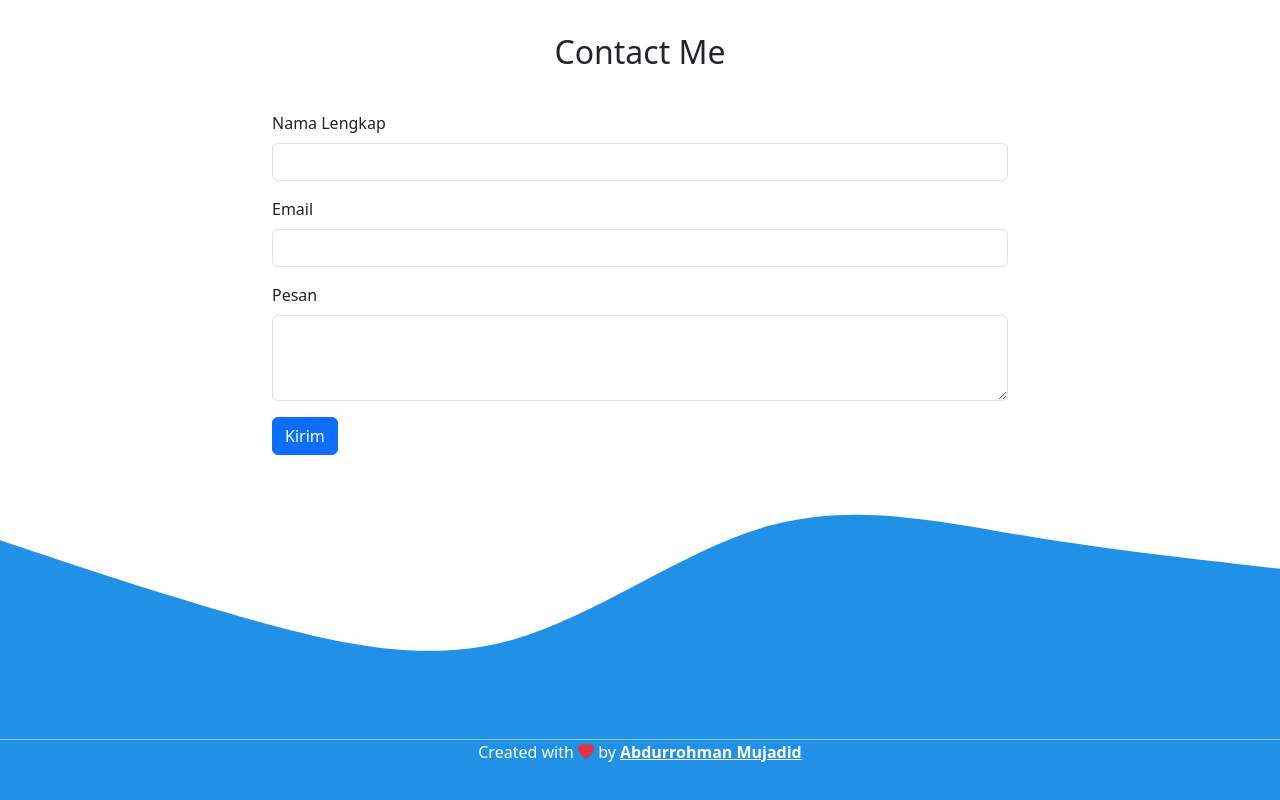
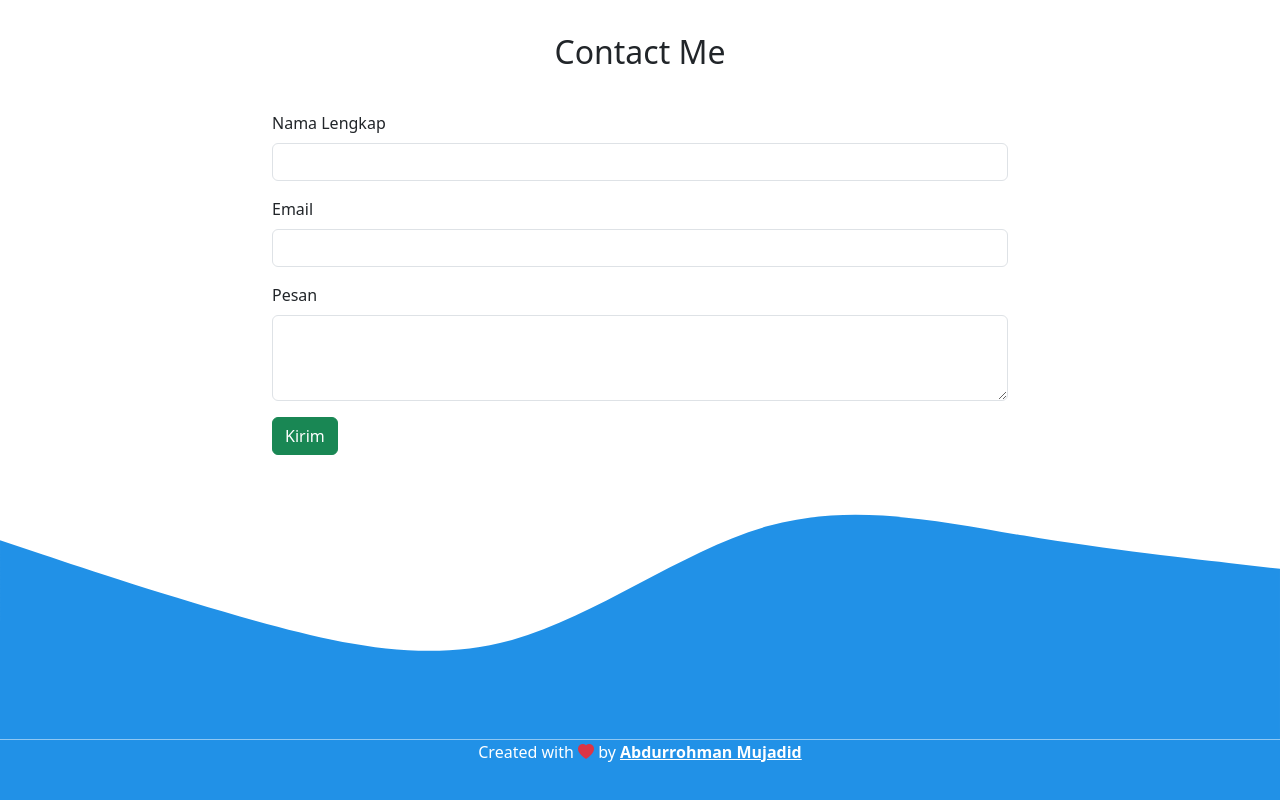
Before and after one commit to AbdurrohmanMujadid/Mujadid.github.io, a plain HTML site: page index.html in a window 1280 px wide. Shown: the part 2532-3332 px from the top of the page. Drawn offline with nearby package versions, Linux system fonts and the light colour scheme.

Commit message:
mengubah warna button menjadi hijau

```diff
--- a/index.html
+++ b/index.html
@@ -65,7 +65,8 @@
                         tempora modi ut repudiandae iste cupiditate similique distinctio.</p>
                 </div>
                 <div class="col-md-4">
-                <p>Lorem ipsum, dolor sit amet consectetur adipisicing elit. Perferendis voluptatem, in, dolorum vitae
+                    <p>Lorem ipsum, dolor sit amet consectetur adipisicing elit. Perferendis voluptatem, in, dolorum
+                        vitae
                         sapiente necessitatibus molestiae ut ipsum vel amet nulla cumque temporibus, sed ullam!</p>
                 </div>
             </div>
@@ -165,18 +166,23 @@
                             <label for="pesan" class="form-label">Pesan</label>
                             <textarea class="form-control" id="pesan" rows="3"></textarea>
                         </div>
-                        <button type="submit" class="btn btn-primary">Kirim</button>
+                        <button type="submit" class="btn btn-success">Kirim</button>
                     </form>
                 </div>
             </div>
         </div>
-        <svg xmlns="http://www.w3.org/2000/svg" viewBox="0 0 1440 320"><path fill="rgb(33, 145, 231)" fill-opacity="1" d="M0,96L48,112C96,128,192,160,288,186.7C384,213,480,235,576,208C672,181,768,107,864,80C960,53,1056,75,1152,90.7C1248,107,1344,117,1392,122.7L1440,128L1440,320L1392,320C1344,320,1248,320,1152,320C1056,320,960,320,864,320C768,320,672,320,576,320C480,320,384,320,288,320C192,320,96,320,48,320L0,320Z"></path></svg>
+        <svg xmlns="http://www.w3.org/2000/svg" viewBox="0 0 1440 320">
+            <path fill="rgb(33, 145, 231)" fill-opacity="1"
+                d="M0,96L48,112C96,128,192,160,288,186.7C384,213,480,235,576,208C672,181,768,107,864,80C960,53,1056,75,1152,90.7C1248,107,1344,117,1392,122.7L1440,128L1440,320L1392,320C1344,320,1248,320,1152,320C1056,320,960,320,864,320C768,320,672,320,576,320C480,320,384,320,288,320C192,320,96,320,48,320L0,320Z">
+            </path>
+        </svg>
     </section>
     <!-- Akhir Contact -->
 
     <!-- Footer -->
     <footer class="pb-5">
-    <p>Created with <i class="bi bi-heart-fill text-danger"></i> by <a href="https://www.instagram.com/mlew_s/">Abdurrohman Mujadid</a></p>
+        <p>Created with <i class="bi bi-heart-fill text-danger"></i> by <a
+                href="https://www.instagram.com/mlew_s/">Abdurrohman Mujadid</a></p>
     </footer>
     <!-- Akhir Footer -->
 
```
Lines whose indentation alone changed are shown as unchanged.
